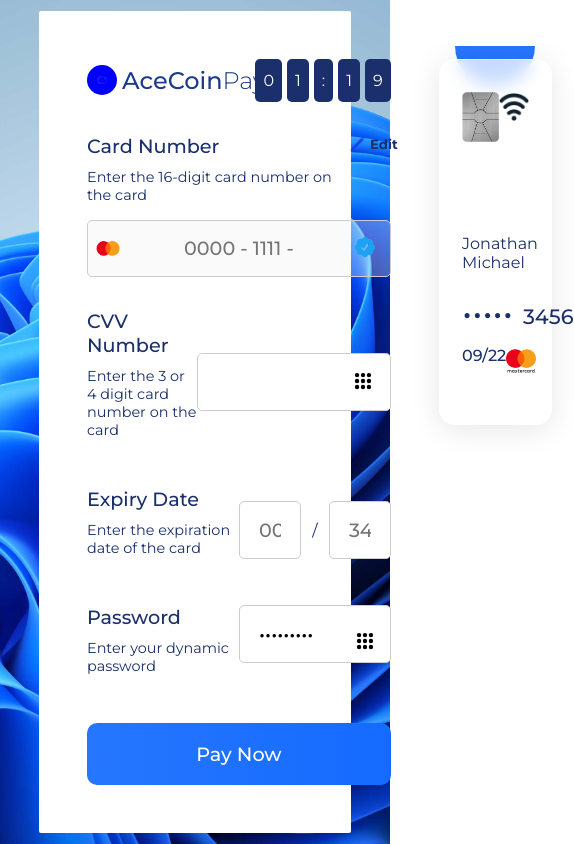
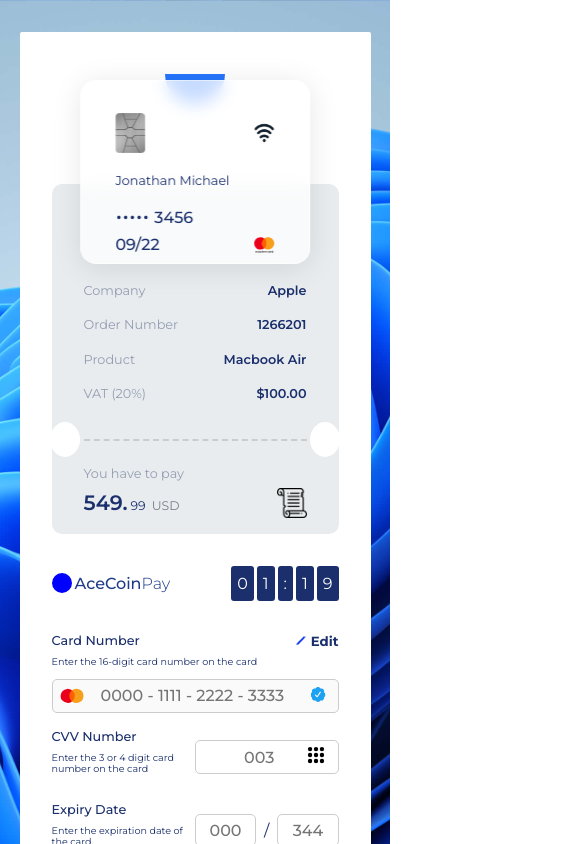
Before and after one commit to frankmilito/ace-coin, a React (Create React App) app: page / in a window 390 px wide. Shown: the top 844 px of the page, 574 px wide, since content can reach past the window. Built offline with nearby package versions, Linux system fonts and the light colour scheme.

Commit message:
adding responsiveness to screen sizes

```diff
--- a/src/pages/payment/Payment.jsx
+++ b/src/pages/payment/Payment.jsx
@@ -7,6 +7,7 @@
 import dotted from "../../assets/dots.svg";
 import chipset from "../../assets/chip.png";
 import wifi_img from "../../assets/wifi.png";
+import scroll from "../../assets/ancient-scroll.png";
 const Payment = () => {
   return (
     <main className={classes.paymentContainer}>
@@ -70,7 +71,7 @@
                 <input
                   type="text"
                   className={classes.input}
-                  placeholder="0000 - 1111 - 2222 - 3333"
+                  placeholder="003"
                 />
                 <img src={dotted} alt="" />
               </div>
@@ -132,6 +133,48 @@
                 </div>
               </div>
             </div>
+            <div className={classes.paymentInfo}>
+              <div style={{ width: "100%" }}>
+                <div className={classes.content}>
+                  <div className={classes.details}>
+                    <p>Company</p>
+                    <h3>Apple</h3>
+                  </div>
+                  <div className={classes.details}>
+                    <p>Order Number</p>
+                    <h3>1266201</h3>
+                  </div>
+                  <div className={classes.details}>
+                    <p>Product</p>
+                    <h3>Macbook Air</h3>
+                  </div>
+                  <div className={classes.details}>
+                    <p>VAT (20%)</p>
+                    <h3>$100.00</h3>
+                  </div>
+                  <br />
+                </div>
+                <div className={classes.summary}>
+                  <div className={classes.leftcircle}></div>
+                  <div className={classes.rightcircle}></div>
+                  <br />
+                  <p className={classes.title}>You have to pay</p>
+                  <div
+                    style={{
+                      display: "flex",
+                      justifyContent: "space-between",
+                      alignItems: "center",
+                    }}
+                  >
+                    <p className={classes.amount}>
+                      549.<small>99</small>
+                      <small>USD</small>
+                    </p>
+                    <img src={scroll} alt="" />
+                  </div>
+                </div>
+              </div>
+            </div>
           </div>
         </section>
       </div>
--- a/src/pages/payment/payment.module.css
+++ b/src/pages/payment/payment.module.css
@@ -2,14 +2,14 @@
   background: #fff;
   width: 80%;
   border-radius: 2px;
-  padding: 3em;
+  padding: 5em 3em;
   font-family: "Montserrat";
   color: #1a2f6c;
 }
 .paymentWrapper {
   display: flex;
-  /* padding: 0.5em; */
   gap: 3em;
+  padding: 2em 1em;
 }
 
 .paymentWrapper .leftContainer {
@@ -117,7 +117,8 @@
 }
 
 .paymentWrapper .card_details .cardInput img,
-.paymentWrapper .mastercard_container .content .card_dets img {
+.paymentWrapper .mastercard_container .content .card_dets img,
+.paymentWrapper .rightContainer .paymentInfo img {
   max-width: 100%;
   width: 30px;
 }
@@ -195,15 +196,23 @@
 
 .paymentWrapper .rightContainer .mainWrapper {
   position: relative;
+  height: 100%;
 }
 .paymentWrapper .rightContainer .mainWrapper .hoverContainer {
+  position: absolute;
+  left: 50%;
+  right: 0;
+  transform: translate(-50%);
   background: rgba(255, 255, 255, 0.74);
   border-radius: 16px;
   box-shadow: 0 4px 30px rgba(0, 0, 0, 0.1);
   backdrop-filter: blur(9px);
   -webkit-backdrop-filter: blur(9px);
   border: 1px solid rgba(255, 255, 255, 0.49);
-  padding: 2em 0;
+  padding-top: 2em;
+  /* padding-bottom: em; */
+  width: 70%;
+
   z-index: 2;
 }
 .paymentWrapper .rightContainer .mainWrapper .blueDiv {
@@ -218,8 +227,8 @@
 }
 
 .paymentWrapper .rightContainer .mastercard_container {
-  width: 60%;
-  height: 300px;
+  width: 80%;
+  min-height: 250px;
   margin: auto auto;
   display: flex;
   flex-direction: column;
@@ -228,6 +237,7 @@
 .paymentWrapper .rightContainer .mastercard_container .imageDiv {
   display: flex;
   justify-content: space-between;
+  align-items: center;
 }
 .paymentWrapper .rightContainer .mastercard_container img:nth-child(1) {
   max-width: 100%;
@@ -243,6 +253,9 @@
 
 .paymentWrapper .rightContainer .mastercard_container .content .dots {
   font-size: 3em;
+}
+.paymentWrapper .rightContainer .paymentInfo .content {
+  border-bottom: 2px dashed #ccc;
 }
 .paymentWrapper .rightContainer .mastercard_container .content .card_no {
   display: flex;
@@ -270,3 +283,269 @@
 .paymentWrapper .rightContainer .mastercard_container .content .card_dets p {
   font-weight: 500;
 }
+
+.paymentWrapper .rightContainer .paymentInfo {
+  background-color: #e8ecef;
+  padding: 1em 2em;
+  border-radius: 10px;
+  height: 90%;
+  position: absolute;
+  top: 10%;
+  width: 100%;
+  display: flex;
+  align-items: end;
+}
+.paymentWrapper .rightContainer .paymentInfo .summary {
+  position: relative;
+}
+
+.paymentWrapper .rightContainer .paymentInfo .content .details {
+  display: flex;
+  justify-content: space-between;
+  margin: 1.2em 0;
+}
+.paymentWrapper .rightContainer .paymentInfo .content .details h3 {
+  font-size: 1em;
+  font-weight: 600;
+}
+.paymentWrapper .rightContainer .paymentInfo .details p {
+  font-size: 1em;
+  color: #949db1;
+}
+.paymentWrapper .rightContainer .paymentInfo .leftcircle,
+.paymentWrapper .rightContainer .paymentInfo .rightcircle {
+  position: absolute;
+  width: 30px;
+  height: 35px;
+  background-color: white;
+  border-radius: 50%;
+}
+.paymentWrapper .rightContainer .paymentInfo .leftcircle {
+  left: -15%;
+  top: -25%;
+}
+.paymentWrapper .rightContainer .paymentInfo .rightcircle {
+  /* right: 2%; */
+  top: -25%;
+  right: -15%;
+}
+
+.paymentWrapper .rightContainer .paymentInfo .summary .title {
+  font-size: 1em;
+  color: #949db1;
+  padding: 0.5em 0;
+}
+.paymentWrapper .rightContainer .paymentInfo .summary .amount {
+  font-size: 1.8em;
+  font-weight: 600;
+}
+
+.paymentWrapper .rightContainer .paymentInfo .summary .amount small {
+  font-weight: 400;
+  font-size: 0.6em;
+  padding: 0 3px;
+}
+.paymentWrapper
+  .rightContainer
+  .paymentInfo
+  .summary
+  .amount
+  small:nth-child(2) {
+  font-weight: 400;
+  font-size: 0.6em;
+  color: #7a7d83;
+}
+
+/* mobile screens */
+@media only screen and (max-width: 600px) {
+  .paymentContainer {
+    margin: 2em 0;
+    width: 90%;
+    padding: 1em;
+  }
+  .paymentWrapper {
+    gap: 2em;
+    flex-direction: column;
+  }
+
+  .paymentWrapper .leftContainer {
+    flex: 1;
+    order: 2;
+  }
+  .paymentWrapper .rightContainer {
+    flex: 1;
+    order: 1;
+  }
+
+  .squareBackground {
+    background-color: #1a2f6c;
+    padding: 8px 6px;
+    border-radius: 3px;
+  }
+
+  .paymentWrapper .leftContainer .logo {
+    width: 20px;
+    height: 20px;
+    margin-right: 3px;
+  }
+
+  .paymentWrapper .leftContainer .header {
+    margin-bottom: 2em;
+  }
+  .paymentWrapper .leftContainer .header .timer {
+    gap: 3px;
+  }
+
+  .paymentWrapper .leftContainer .title > h2 {
+    font-size: 1em;
+  }
+
+  .paymentWrapper .card_details h3 {
+    font-size: 0.8em;
+    margin-bottom: 8px;
+  }
+  .paymentWrapper .card_details p {
+    font-size: 0.6em;
+    margin-bottom: 12px;
+  }
+  .paymentWrapper .card_details .edit {
+    width: 10px;
+    height: 15px;
+  }
+  /* card Input field */
+  .paymentWrapper .card_details .cardInput {
+    margin-bottom: 1em;
+  }
+
+  .paymentWrapper .card_details input {
+    height: 2em;
+    padding: 1em 3em;
+    padding-right: 2em;
+    font-size: 1em;
+  }
+
+  .paymentWrapper .card_details .cardInput .master_logo {
+    top: 25%;
+    width: 15px;
+  }
+
+  /* .paymentWrapper .card_details .cardInput img,
+  .paymentWrapper .mastercard_container .content .card_dets img,
+  .paymentWrapper .rightContainer .paymentInfo img {
+    max-width: 100%;
+    width: 30px;
+  } */
+
+  /* cvv */
+  .paymentWrapper .card_details .cvv {
+    margin-bottom: 1em;
+  }
+  .paymentWrapper .card_details .cvv img,
+  .paymentWrapper .card_details .password .passwordInput img {
+    right: 2%;
+    top: 15%;
+  }
+
+  .paymentWrapper .card_details .expiry_content {
+    margin-bottom: 1em;
+  }
+
+  .paymentWrapper .card_details .expiry_content .expiry {
+    gap: 0.5em;
+  }
+  .paymentWrapper .card_details .expiry_content .expiry input {
+    padding: 0 0.7em;
+  }
+
+  /* password */
+  .paymentWrapper .card_details .password {
+    margin-bottom: 1em;
+  }
+
+  .paynowBtn {
+    font-size: 0.8em;
+  }
+
+  .paymentWrapper .rightContainer .mainWrapper {
+    position: relative;
+    height: 100%;
+  }
+  .paymentWrapper .rightContainer .mainWrapper .hoverContainer {
+    position: relative;
+    width: 80%;
+    margin-bottom: -5em;
+  }
+  .paymentWrapper .rightContainer .mainWrapper .blueDiv {
+    height: 30px;
+    width: 60px;
+  }
+
+  .paymentWrapper .rightContainer .mastercard_container {
+    width: 70%;
+    min-height: 150px;
+  }
+  .paymentWrapper .rightContainer .mastercard_container img:nth-child(1) {
+    width: 30px;
+    height: 40px;
+  }
+
+  .paymentWrapper .rightContainer .mastercard_container img:nth-child(2) {
+    width: 20px;
+    height: 20px;
+  }
+
+  .paymentWrapper .rightContainer .mastercard_container .content .name {
+    font-size: 0.8em;
+    margin-top: 10px;
+  }
+  .paymentWrapper .rightContainer .mastercard_container .content .dots {
+    font-size: 2em;
+  }
+  .paymentWrapper .rightContainer .mastercard_container .content .card_no {
+    gap: 5px;
+  }
+  .paymentWrapper
+    .rightContainer
+    .mastercard_container
+    .content
+    .card_no
+    p:nth-child(2) {
+    margin-bottom: -1.2em;
+    font-size: 1em;
+  }
+
+  .paymentWrapper .rightContainer .mastercard_container .content .card_dets {
+    margin: 0.5em 0;
+  }
+  .paymentWrapper .rightContainer .paymentInfo {
+    padding-top: 5em;
+    position: relative;
+  }
+  .paymentWrapper .rightContainer .paymentInfo .content .details h3 {
+    font-size: 0.8em;
+  }
+  .paymentWrapper .rightContainer .paymentInfo .details p {
+    font-size: 0.8em;
+  }
+  /* .paymentWrapper .rightContainer .paymentInfo .leftcircle,
+  .paymentWrapper .rightContainer .paymentInfo .rightcircle {
+    position: absolute;
+    width: 30px;
+    height: 35px;
+  }
+  .paymentWrapper .rightContainer .paymentInfo .leftcircle {
+    left: -15%;
+    top: -25%;
+  } */
+  /* .paymentWrapper .rightContainer .paymentInfo .rightcircle {
+    top: -25%;
+    right: -15%;
+  } */
+
+  .paymentWrapper .rightContainer .paymentInfo .summary .title {
+    font-size: 0.8em;
+  }
+  .paymentWrapper .rightContainer .paymentInfo .summary .amount {
+    font-size: 1.3em;
+  }
+}
```
Also changed, not shown: src/assets/ancient-scroll.png (added).
